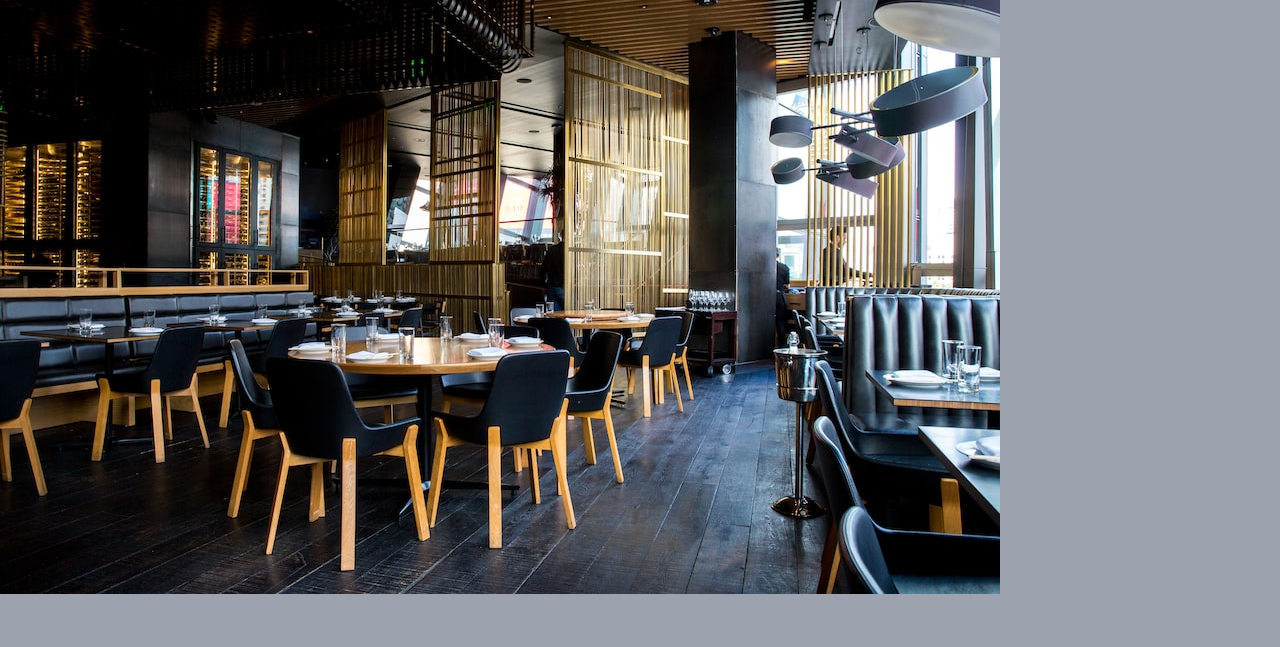
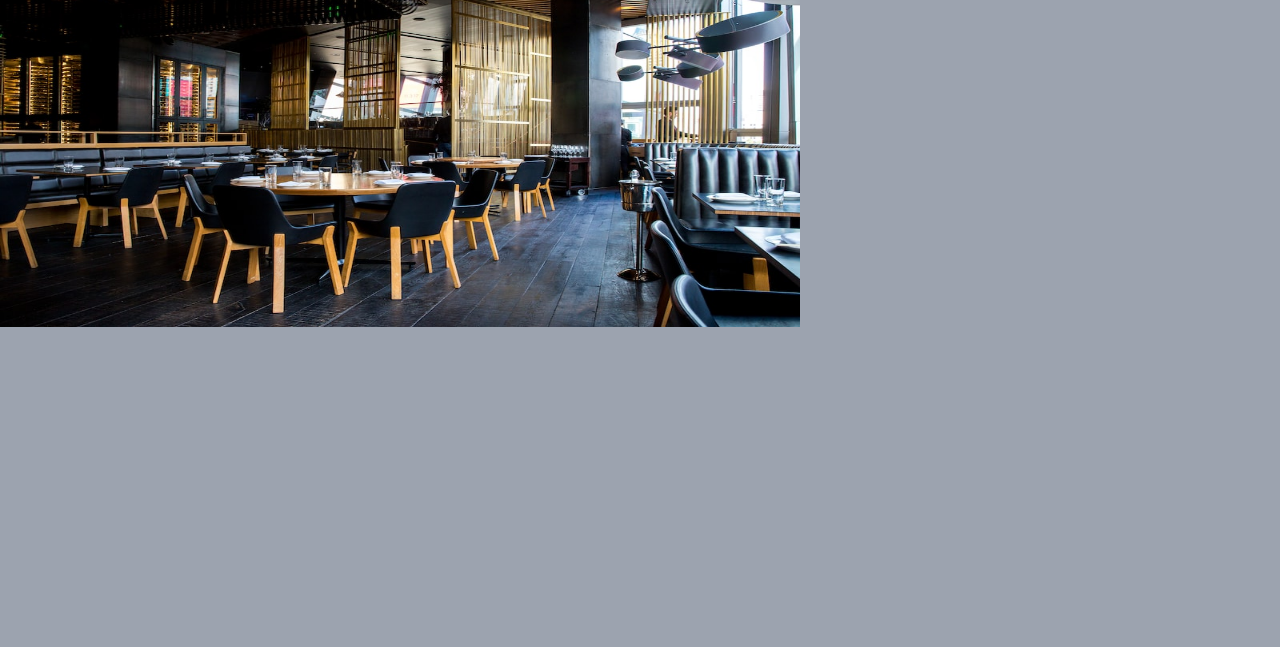
Before and after one commit to EyasuTes/Restaurant-webpage, a website built with webpack: page dist/index.html in a window 1280 px wide. Shown: the part 153-800 px from the top of the page. Built offline with Linux system fonts and the light colour scheme.

Commit message:
last commit

```diff
--- a/src/style.css
+++ b/src/style.css
@@ -2,6 +2,7 @@ body, html {
     margin: 0;
     padding: 0;
     background-color: #9ca3af;
+
   }
 #content{
 
@@ -41,9 +42,10 @@ button:hover{
     width: 100%;
 }
 .image{
-    flex: 1;
+    width: 100vh;
+    height: 50vh;
 }
 .araya{
-    flex: 1;
+
     text-align: center;
 }
```
Also changed, not shown: dist/main.js.
